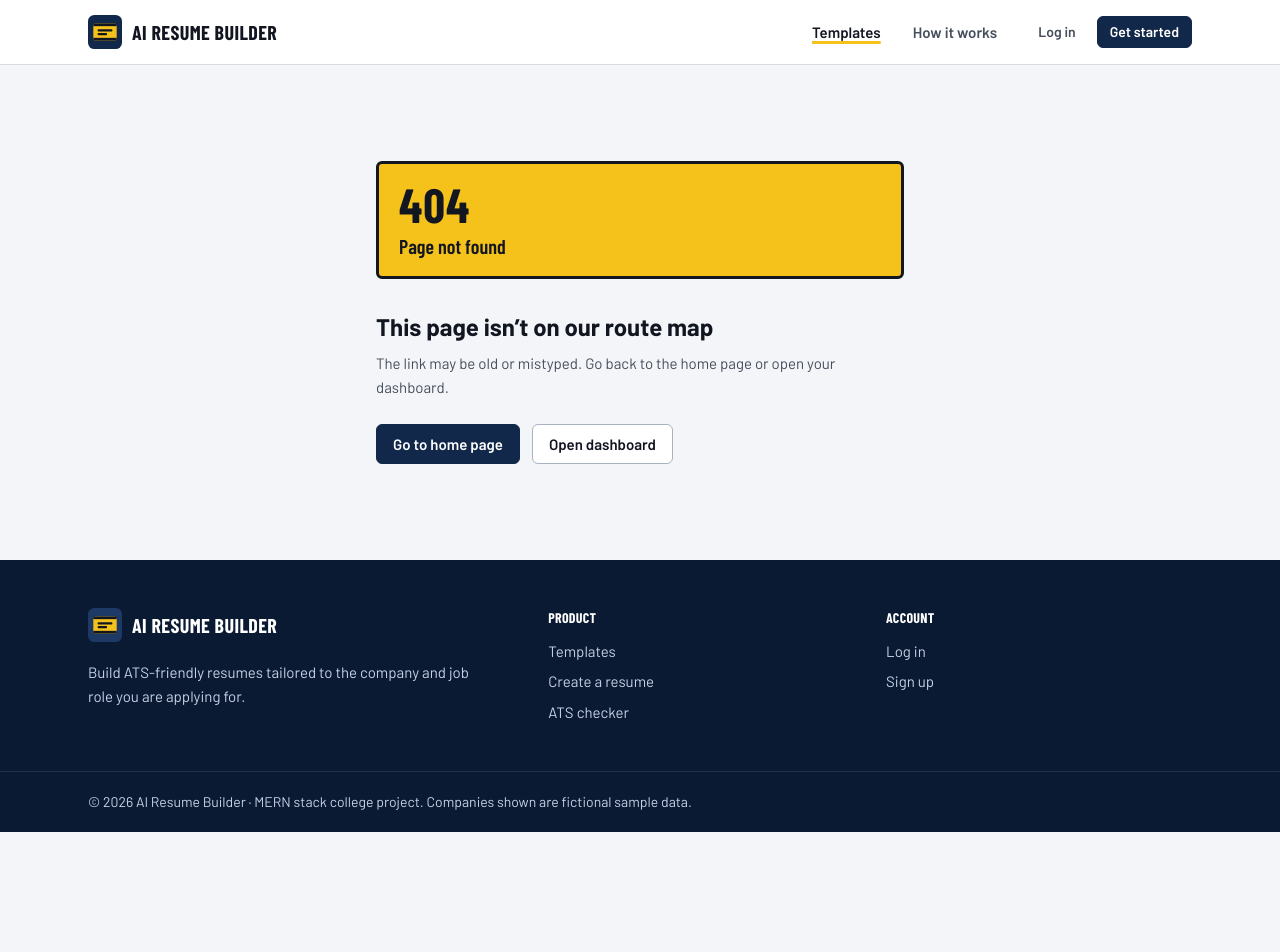
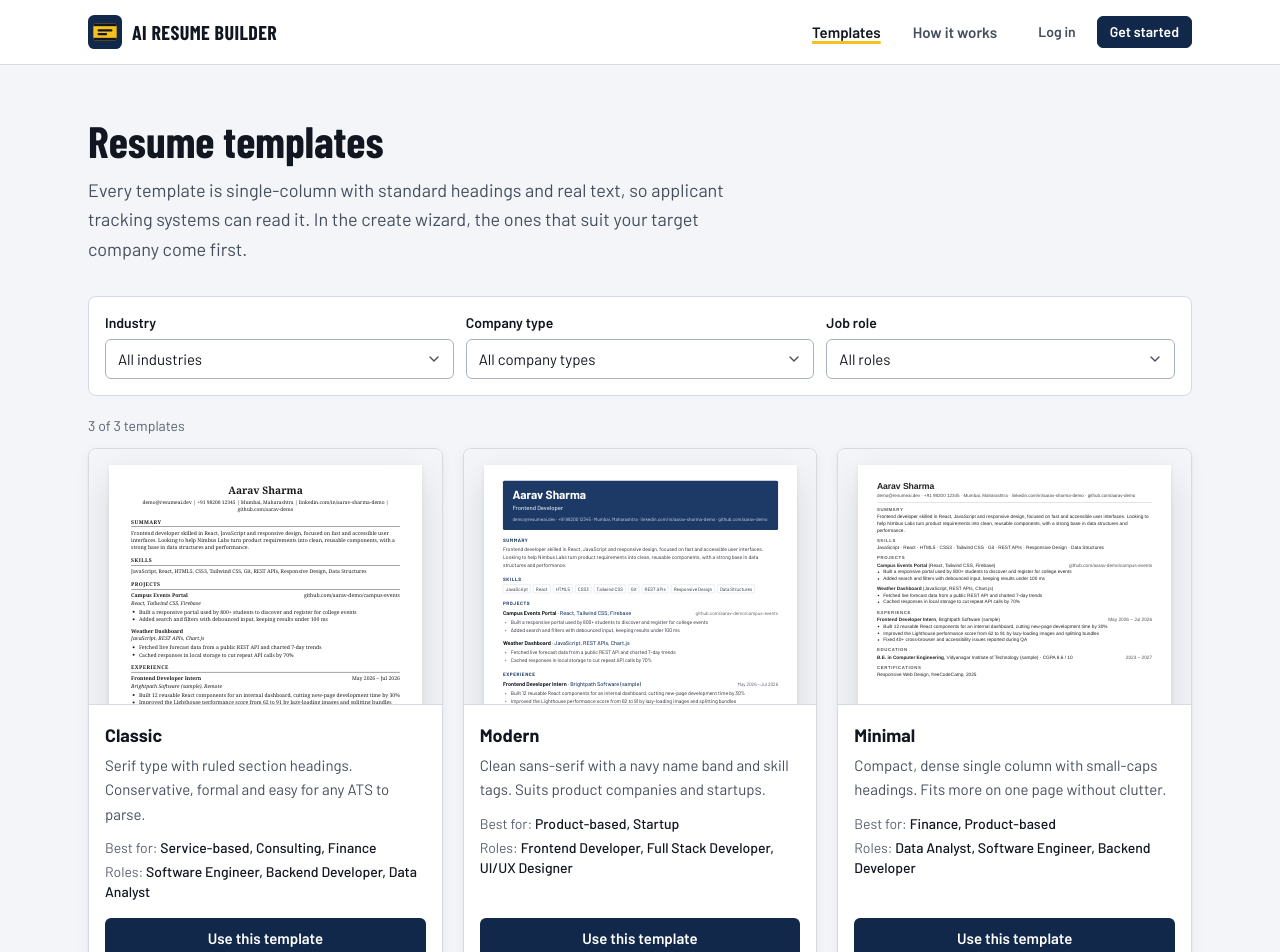
Before and after one commit to hpatne/ai-resume-builder, a React (Vite) app in the folder client/: page /templates in a window 1280 px wide. Shown: the top 952 px of the page. Before the commit the page ends 832 px from the top, so only its background shows below. Built offline with nearby package versions, Linux system fonts and the light colour scheme.

Commit message:
feat: add company and role based template gallery with filters

```diff
--- /dev/null
+++ b/client/src/components/TemplateCard.jsx
@@ -0,0 +1,81 @@
+/*
+ * TemplateCard.jsx
+ * One template: live preview with sample content, name, description and what
+ * it is best for. Used in two places:
+ *   - Templates gallery: shows a "Use this template" link (`actionTo`)
+ *   - Create wizard step 2: the whole card is a selectable option (`onSelect`)
+ * `isRecommended` adds a stamp when the template suits the chosen company/role.
+ */
+import { Link } from 'react-router-dom'
+import { Check } from 'lucide-react'
+import ResumePreview from './templates/ResumePreview'
+import StatusStamp from './StatusStamp'
+
+function TemplateCard({ template, sampleResume, isRecommended, isSelected, onSelect, actionTo, roleTitles = [] }) {
+  const borderClasses = isSelected ? 'border-ink ring-[3px] ring-board' : 'border-line'
+
+  const preview = (
+    <div className="relative h-64 overflow-hidden border-b border-line bg-ground px-5 pt-4">
+      <ResumePreview resume={sampleResume} layout={template.layout} maxScale={0.42} />
+      {isRecommended && (
+        <StatusStamp tone="signal" className="absolute top-3 left-3 bg-paper">
+          Recommended
+        </StatusStamp>
+      )}
+      {isSelected && (
+        <span className="absolute top-3 right-3 grid size-8 place-items-center rounded-full border-2 border-ink bg-board" aria-hidden="true">
+          <Check size={18} strokeWidth={3} />
+        </span>
+      )}
+    </div>
+  )
+
+  const details = (
+    <div className="flex flex-1 flex-col p-4 text-left">
+      <h3 className="text-lg font-bold">{template.name}</h3>
+      <p className="mt-1 text-[15px] leading-relaxed text-ink-soft">{template.description}</p>
+      <p className="mt-3 text-sm">
+        <span className="text-ink-faint">Best for: </span>
+        <span className="font-medium">{template.companyTypes.join(', ')}</span>
+      </p>
+      {roleTitles.length > 0 && (
+        <p className="mt-1 text-sm">
+          <span className="text-ink-faint">Roles: </span>
+          <span className="font-medium">{roleTitles.join(', ')}</span>
+        </p>
+      )}
+      {actionTo && (
+        <div className="mt-auto pt-4">
+          <Link to={actionTo} className="inline-flex h-10 w-full items-center justify-center rounded-md bg-navy px-4 text-[15px] font-semibold text-white hover:bg-navy-soft">
+            Use this template
+          </Link>
+        </div>
+      )}
+    </div>
+  )
+
+  // Wizard: the card is one big radio-like button
+  if (onSelect) {
+    return (
+      <button
+        type="button"
+        onClick={() => onSelect(template.id)}
+        aria-pressed={isSelected}
+        className={`flex flex-col overflow-hidden rounded-lg border-2 bg-paper shadow-panel transition-shadow hover:shadow-pop ${borderClasses}`}
+      >
+        {preview}
+        {details}
+      </button>
+    )
+  }
+
+  // Gallery: a card with a link button
+  return (
+    <article className={`flex flex-col overflow-hidden rounded-lg border bg-paper shadow-panel ${borderClasses}`}>
+      {preview}
+      {details}
+    </article>
+  )
+}
+
+export default TemplateCard
--- /dev/null
+++ b/client/src/pages/TemplatesPage.jsx
@@ -0,0 +1,93 @@
+/*
+ * TemplatesPage.jsx  (route: /templates, public)
+ * Gallery of ATS-friendly templates (objective O4, deliverables D2 and D6),
+ * filterable by industry, company type and job role. Every card shows the same
+ * sample resume, so only the layout differs, just like "Change template" in
+ * the editor (content is kept).
+ */
+import { useState } from 'react'
+import { SearchX } from 'lucide-react'
+import { useCatalog } from '../context/CatalogContext'
+import sampleResumes from '../data/sampleResumes'
+import Select from '../components/Select'
+import Button from '../components/Button'
+import TemplateCard from '../components/TemplateCard'
+import EmptyState from '../components/EmptyState'
+import PageLoader from '../components/PageLoader'
+
+// The demo user's Nimbus Labs resume is used as preview content for every template
+const PREVIEW_RESUME = sampleResumes[0]
+const EMPTY_FILTERS = { industry: '', companyType: '', roleId: '' }
+
+function TemplatesPage() {
+  const { templates, roles, isCatalogLoading } = useCatalog()
+  const [filters, setFilters] = useState(EMPTY_FILTERS)
+
+  // Filter options come from the data, so admin changes appear here automatically
+  const industries = [...new Set(templates.flatMap((template) => template.industries))].sort()
+  const companyTypes = [...new Set(templates.flatMap((template) => template.companyTypes))].sort()
+  const toOptions = (values, allLabel) => [{ value: '', label: allLabel }, ...values.map((value) => ({ value, label: value }))]
+
+  // A template is shown if it matches every filter that is set
+  const visibleTemplates = templates.filter(
+    (template) =>
+      (!filters.industry || template.industries.includes(filters.industry)) &&
+      (!filters.companyType || template.companyTypes.includes(filters.companyType)) &&
+      (!filters.roleId || template.roles.includes(filters.roleId))
+  )
+
+  const getRoleTitles = (template) => template.roles.map((roleId) => roles.find((role) => role.id === roleId)?.title).filter(Boolean)
+  const updateFilter = (field) => (event) => setFilters({ ...filters, [field]: event.target.value })
+
+  if (isCatalogLoading) return <PageLoader message="Loading templates…" />
+
+  return (
+    <div className="mx-auto max-w-6xl px-4 py-12 sm:px-6">
+      <h1 className="font-board text-[44px] leading-tight font-bold">Resume templates</h1>
+      <p className="mt-2 max-w-2xl text-lg leading-relaxed text-ink-soft">
+        Every template is single-column with standard headings and real text, so applicant tracking systems can read it.
+        In the create wizard, the ones that suit your target company come first.
+      </p>
+
+      {/* Filters */}
+      <div className="mt-8 grid gap-3 rounded-lg border border-line bg-paper p-4 sm:grid-cols-3">
+        <Select id="filter-industry" label="Industry" value={filters.industry} onChange={updateFilter('industry')} options={toOptions(industries, 'All industries')} />
+        <Select id="filter-company-type" label="Company type" value={filters.companyType} onChange={updateFilter('companyType')} options={toOptions(companyTypes, 'All company types')} />
+        <Select
+          id="filter-role"
+          label="Job role"
+          value={filters.roleId}
+          onChange={updateFilter('roleId')}
+          options={[{ value: '', label: 'All roles' }, ...roles.map((role) => ({ value: role.id, label: role.title }))]}
+        />
+      </div>
+
+      <p className="tabular mt-5 mb-3 text-sm text-ink-faint" aria-live="polite">
+        {visibleTemplates.length} of {templates.length} templates
+      </p>
+
+      {visibleTemplates.length === 0 ? (
+        <EmptyState
+          icon={<SearchX size={24} aria-hidden="true" />}
+          title="No template matches all three filters"
+          description="Clear a filter to see more. Any template can still be used for any company."
+          action={<Button variant="secondary" onClick={() => setFilters(EMPTY_FILTERS)}>Clear filters</Button>}
+        />
+      ) : (
+        <div className="grid grid-cols-[repeat(auto-fill,minmax(min(100%,320px),1fr))] gap-5">
+          {visibleTemplates.map((template) => (
+            <TemplateCard
+              key={template.id}
+              template={template}
+              sampleResume={PREVIEW_RESUME}
+              roleTitles={getRoleTitles(template)}
+              actionTo={`/create?template=${template.id}`}
+            />
+          ))}
+        </div>
+      )}
+    </div>
+  )
+}
+
+export default TemplatesPage
--- a/client/src/routes/AppRoutes.jsx
+++ b/client/src/routes/AppRoutes.jsx
@@ -12,6 +12,7 @@ import ProtectedRoute from './ProtectedRoute'
 import LandingPage from '../pages/LandingPage'
 import LoginPage from '../pages/LoginPage'
 import SignupPage from '../pages/SignupPage'
+import TemplatesPage from '../pages/TemplatesPage'
 import DashboardPage from '../pages/DashboardPage'
 import NotFoundPage from '../pages/NotFoundPage'
 
@@ -23,6 +24,7 @@ function AppRoutes() {
         <Route path="/" element={<LandingPage />} />
         <Route path="/login" element={<LoginPage />} />
         <Route path="/signup" element={<SignupPage />} />
+        <Route path="/templates" element={<TemplatesPage />} />
         <Route path="*" element={<NotFoundPage />} />
       </Route>
 
```
